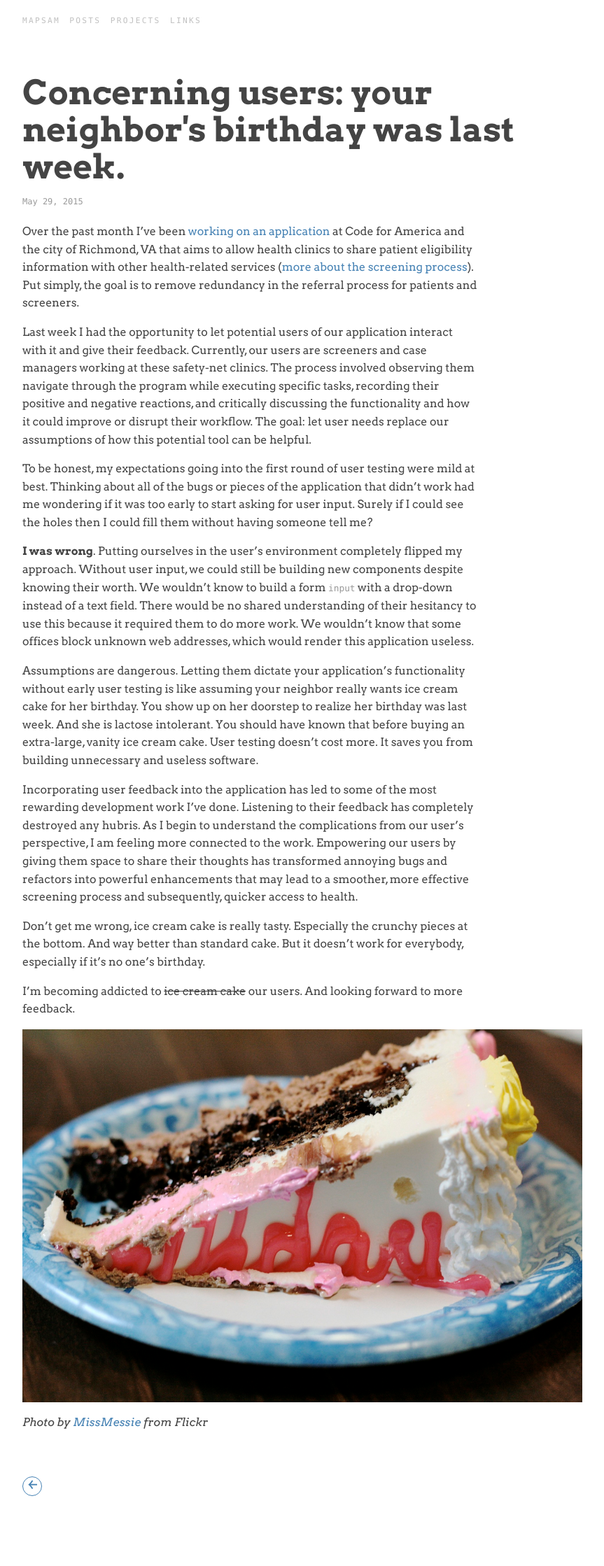
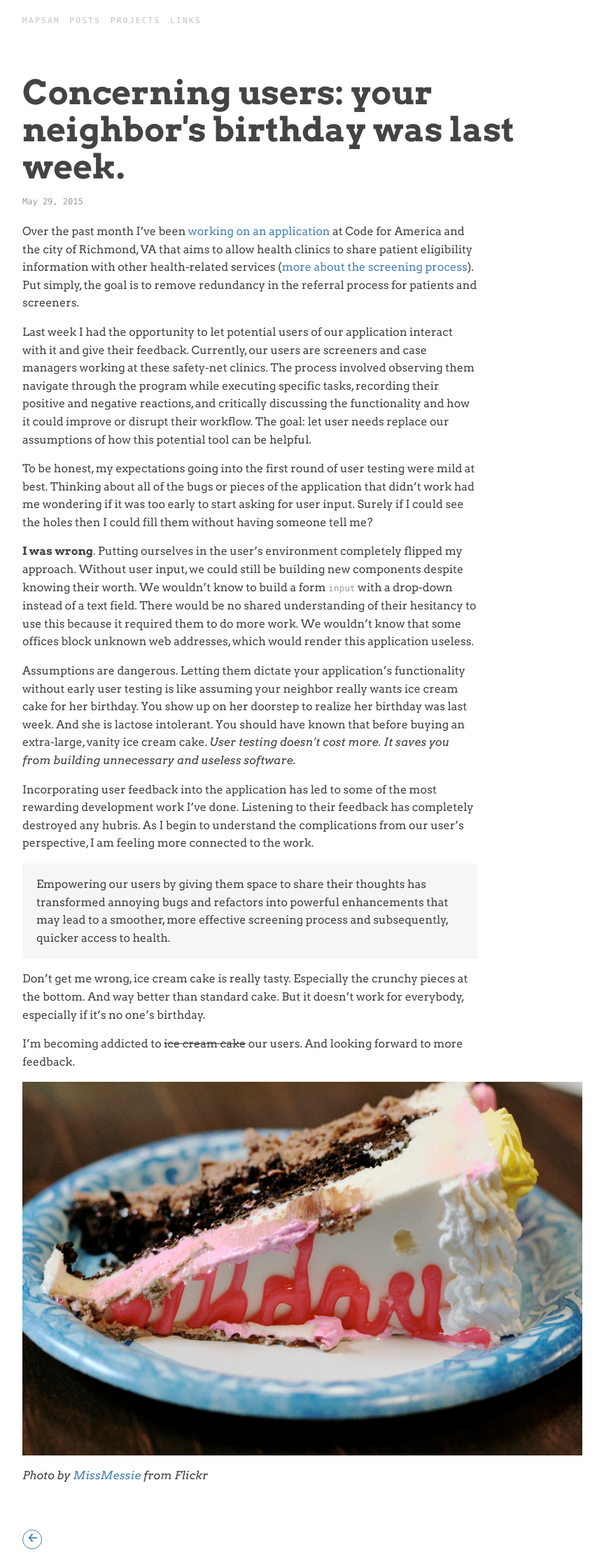
Before and after one commit to mapsam/mapsam.github.io, a Jekyll site: the page built from posts/_posts/2015-05-29-concerning-users.markdown, in a window 1280 px wide. Shown: the whole page at 70% size, without its empty margins (208-1071 px from the left). Built offline with Jekyll 4.4.1, drawn with Linux system fonts in a browser that asks for light colours; nearby versions of some CDN libraries; Markdown is read by kramdown in place of the engine named in the settings; before the commit the page ends 2162 px from its top, so only the background shows below that.

Commit message:
blockquote styles

```diff
--- a/css/site.css
+++ b/css/site.css
@@ -24,7 +24,8 @@ body {
 p {
 	color:#444;
 }
-article > p {	max-width:650px; }
+article > p,
+article > blockquote {	max-width:650px; }
 article > p img {	max-width:50em; }
 @media (max-width: 50em) {
 	article > p img {	max-width:100%; }
@@ -111,6 +112,14 @@ article p code {
 	font-family: 'Source Code Pro', Menlo, Consolas, Monaco, monospace;
 	font-size:.8em;
 	color:#999;
+}
+article blockquote {
+	margin:0;
+	padding:1px 20px;
+	background-color:#f6f6f6;
+	-webkit-box-sizing: border-box;
+	   -moz-box-sizing: border-box;
+	        box-sizing: border-box;
 }
 
 /*
--- a/posts/_posts/2015-05-29-concerning-users.markdown
+++ b/posts/_posts/2015-05-29-concerning-users.markdown
@@ -11,9 +11,11 @@ To be honest, my expectations going into the first round of user testing were mi
 
 **I was wrong**. Putting ourselves in the user's environment completely flipped my approach. Without user input, we could still be building new components despite knowing their worth. We wouldn't know to build a form `input` with a drop-down instead of a text field. There would be no shared understanding of their hesitancy to use this because it required them to do more work. We wouldn't know that some offices block unknown web addresses, which would render this application useless.
 
-Assumptions are dangerous. Letting them dictate your application's functionality without early user testing is like assuming your neighbor really wants ice cream cake for her birthday. You show up on her doorstep to realize her birthday was last week. And she is lactose intolerant. You should have known that before buying an extra-large, vanity ice cream cake. User testing doesn't cost more. It saves you from building unnecessary and useless software.
+Assumptions are dangerous. Letting them dictate your application's functionality without early user testing is like assuming your neighbor really wants ice cream cake for her birthday. You show up on her doorstep to realize her birthday was last week. And she is lactose intolerant. You should have known that before buying an extra-large, vanity ice cream cake. *User testing doesn't cost more. It saves you from building unnecessary and useless software.*
 
-Incorporating user feedback into the application has led to some of the most rewarding development work I've done. Listening to their feedback has completely destroyed any hubris. As I begin to understand the complications from our user's perspective, I am feeling more connected to the work. Empowering our users by giving them space to share their thoughts has transformed annoying bugs and refactors into powerful enhancements that may lead to a smoother, more effective screening process and subsequently, quicker access to health.
+Incorporating user feedback into the application has led to some of the most rewarding development work I've done. Listening to their feedback has completely destroyed any hubris. As I begin to understand the complications from our user's perspective, I am feeling more connected to the work.
+
+> Empowering our users by giving them space to share their thoughts has transformed annoying bugs and refactors into powerful enhancements that may lead to a smoother, more effective screening process and subsequently, quicker access to health.
 
 Don't get me wrong, ice cream cake is really tasty. Especially the crunchy pieces at the bottom. And way better than standard cake. But it doesn't work for everybody, especially if it's no one's birthday.
 
```
